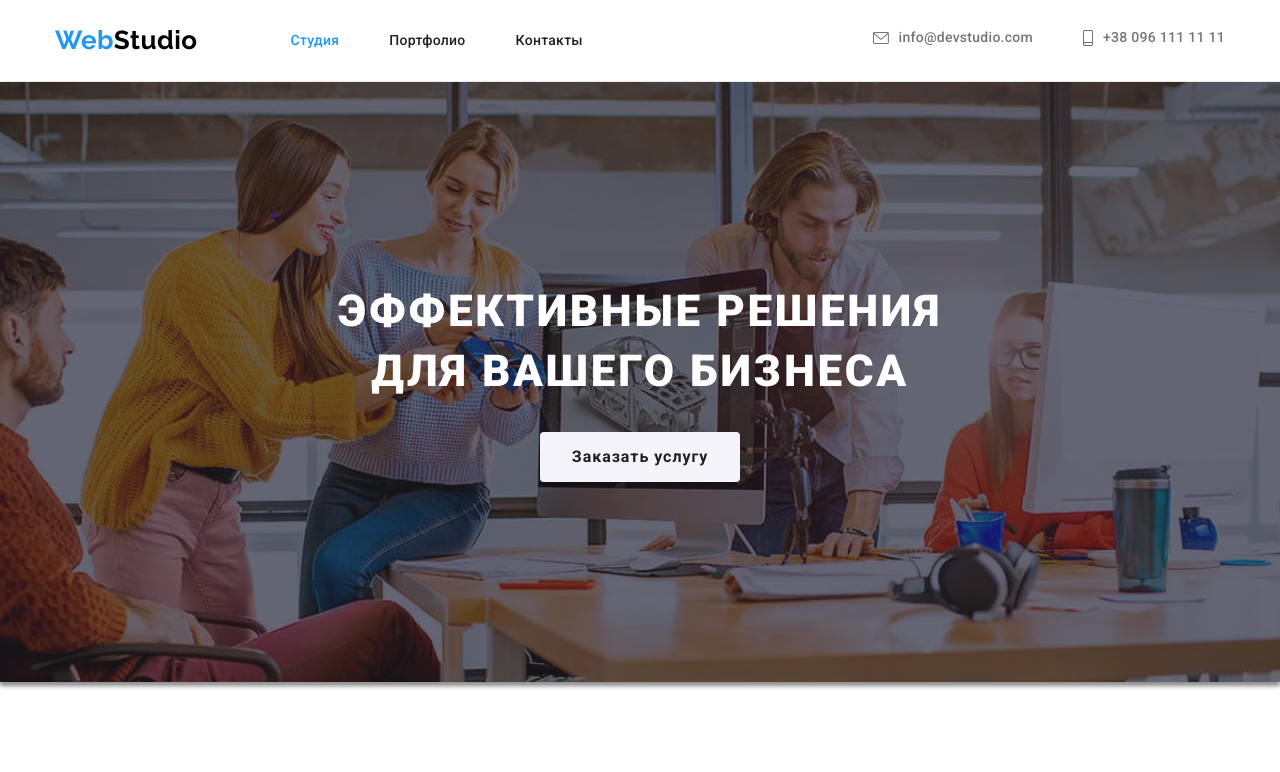
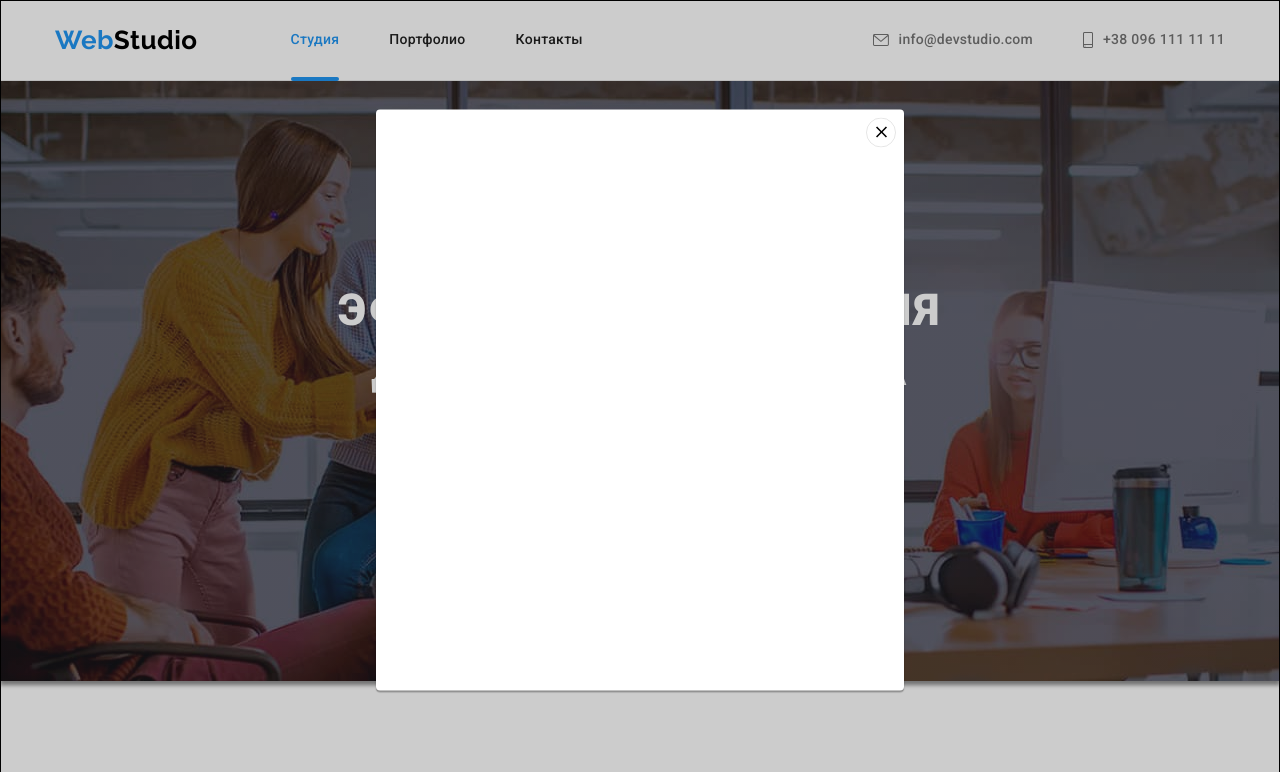
Before and after one commit to Tiomasik/goit-markup-hw-05, a plain HTML site: page index.html in a window 1280 px wide. Both pictures are taken after a click on the button "Заказать услугу". Shown: the top 772 px of the page. Drawn offline with nearby package versions, Linux system fonts and the light colour scheme; files whose address does not match are found by name.

Commit message:
Зробив модальне вікно та функції на ховер

```diff
--- a/css/styles.css
+++ b/css/styles.css
@@ -9,6 +9,8 @@
     --backgroundphoto-color:#F5F4FA;
     --gap: 30px;
     --numbercard: 3;
+    --timeanime: 250ms;
+    --functionanime: cubic-bezier(0.4, 0, 0.2, 1);
 }
 
 /* Body */
@@ -113,8 +115,8 @@ a {
 
 /*Header */
 .header {
-    padding-top: 25px;
-    padding-bottom: 25px;
+    /* padding-top: 25px;
+    padding-bottom: 25px; */
     margin-right: auto;
     margin-left: auto;
 
@@ -158,10 +160,35 @@ a {
     font-size: 14px;
     line-height: 1.14;
     letter-spacing: 0.02em;
+
+    transition: color var(--timeanime) var(--functionanime);
+}
+
+.header .nav-link, .header .contact-link {
+    padding: 32px 0;
 }
 
 .contact-link{
     color: var(--paragraphs-color);
+}
+
+.nav-link.current {
+    position: relative;
+}
+
+.nav-link.current::after {
+    display: block;
+    content: "";
+
+    position: absolute;
+    left: 0;
+    bottom: -1px;
+
+    width: 100%;
+    height: 4px;
+    border-radius: 2px;
+
+    background-color: var(--backgroundbutton-color);
 }
 
 .icon-mail {
@@ -314,6 +341,8 @@ a {
     font-size: 16px;
     line-height: 1.88;
     letter-spacing: 0.06em;
+
+    transition: background-color var(--timeanime) var(--functionanime), color var(--timeanime) var(--functionanime);
 }
 
 .herro-btn:hover,
@@ -351,6 +380,8 @@ a {
     font-weight: 500;
     font-size: 16px;
     line-height: 1.63;
+
+    transition: background-color var(--timeanime) var(--functionanime), color var(--timeanime) var(--functionanime);
 }
 
 .btn-filter-button:hover,
@@ -503,6 +534,7 @@ a {
     height: 44px;
     color: #AFB1B8;
     border-radius: 50%;
+    transition: background-color var(--timeanime) var(--functionanime), color var(--timeanime) var(--functionanime);
 }
 
 .workers-link-icon:hover,
@@ -554,6 +586,7 @@ a {
     color: #AFB1B8;;
     border: 1px solid #AFB1B8;
     border-radius: 4px;
+    transition: border-color var(--timeanime) var(--functionanime), color var(--timeanime) var(--functionanime);
 }
 .customers-link:hover,
 .customers-link:focus {
@@ -601,6 +634,8 @@ a {
 
 .project-link {
     text-decoration: none;
+
+    transition: box-shadow var(--timeanime) var(--functionanime);
 }
 
 /* Conteiner Footer */
@@ -633,6 +668,8 @@ a {
     color: #FFFFFF;
     border-radius: 50%;
     background-color: rgba(255, 255, 255, 0.1);
+
+    transition: background-color var(--timeanime) var(--functionanime);
 }
 
 .footer-item-icon:not(:last-child) {
@@ -751,3 +788,59 @@ text-transform: uppercase;
     margin-top: 0;
     margin-bottom: 0;
 }
+
+/* Modal window */
+.backdrop {
+    position: fixed;
+    top: 0px;
+    left: 0px;
+
+    width: 100%;
+    height: 100%;
+
+    background: rgba(0, 0, 0, 0.2);
+    border: 1px solid #000000;
+    box-shadow: 0px 4px 4px rgba(0, 0, 0, 0.25);
+}
+.backdrop.is-hidden {
+    opacity: 0;
+    pointer-events: none;
+    visibility: hidden;
+}
+
+.modal {
+    position: absolute;
+    top: 50%;
+    left: 50%;
+
+    transform: translate(-50%, -50%);
+    min-width: 528px;
+    min-height: 581px;
+
+    background-color: var(--backgroundbody-color);
+    box-shadow: 0px 1px 3px rgba(0, 0, 0, 0.12), 0px 1px 1px rgba(0, 0, 0, 0.14), 0px 2px 1px rgba(0, 0, 0, 0.2);
+    border-radius: 4px;
+}
+
+.modal-btn {
+    display: flex;
+    justify-content: center;
+    align-items: center;
+
+    margin-left: 490px;
+    margin-top: 8px;
+    padding: 0;
+
+    width: 30px;
+    height: 30px;
+
+    border: transparent;
+    background-color: var(--backgroundbody-color);
+    cursor: pointer;
+}
+
+/* .modal-btn-icon {
+    position: absolute;
+    top: 8px;
+    right: 8px;
+} */
--- a/index.html
+++ b/index.html
@@ -48,7 +48,7 @@
         <section class="herro">
             <div class="conteiner">
                 <h1 class="herro-title">Эффективные решения для вашего бизнеса</h1>
-                <button class="herro-btn" type="button">Заказать услугу</button>
+                <button class="herro-btn"type="button" data-modal-open>Заказать услугу</button>
             </div>
         </section>
         <!-- Section Aside -->
@@ -369,5 +369,19 @@
             </div>
         </div>
     </footer>
+    <div class="backdrop is-hidden" data-modal>
+        <div class="modal">
+            <button class="modal-btn" data-modal-close>
+                <svg class="modal-btn-icon" width="30" height="30" fill="none" xmlns="http://www.w3.org/2000/svg">
+                    <circle cx="15" cy="15" r="15" fill="#fff" />
+                    <circle cx="15" cy="15" r="14.5" stroke="#000" stroke-opacity=".1" />
+                    <path
+                        d="M21 10.108 19.892 9 15.5 13.392 11.108 9 10 10.108l4.392 4.392L10 18.892 11.108 20l4.392-4.392L19.892 20 21 18.892 16.608 14.5 21 10.108Z"
+                        fill="#000" />
+                </svg>
+            </button>
+        </div>
+    </div>
+    <script src="./js/modal.js"></script>
 </body>
 </html>
--- /dev/null
+++ b/js/modal.js
@@ -0,0 +1,14 @@
+(() => {
+  const refs = {
+    openModalBtn: document.querySelector("[data-modal-open]"),
+    closeModalBtn: document.querySelector("[data-modal-close]"),
+    modal: document.querySelector("[data-modal]"),
+  };
+
+  refs.openModalBtn.addEventListener("click", toggleModal);
+  refs.closeModalBtn.addEventListener("click", toggleModal);
+
+  function toggleModal() {
+    refs.modal.classList.toggle("is-hidden");
+  }
+})();
```
Also changed, not shown: images/close.svg (added).
